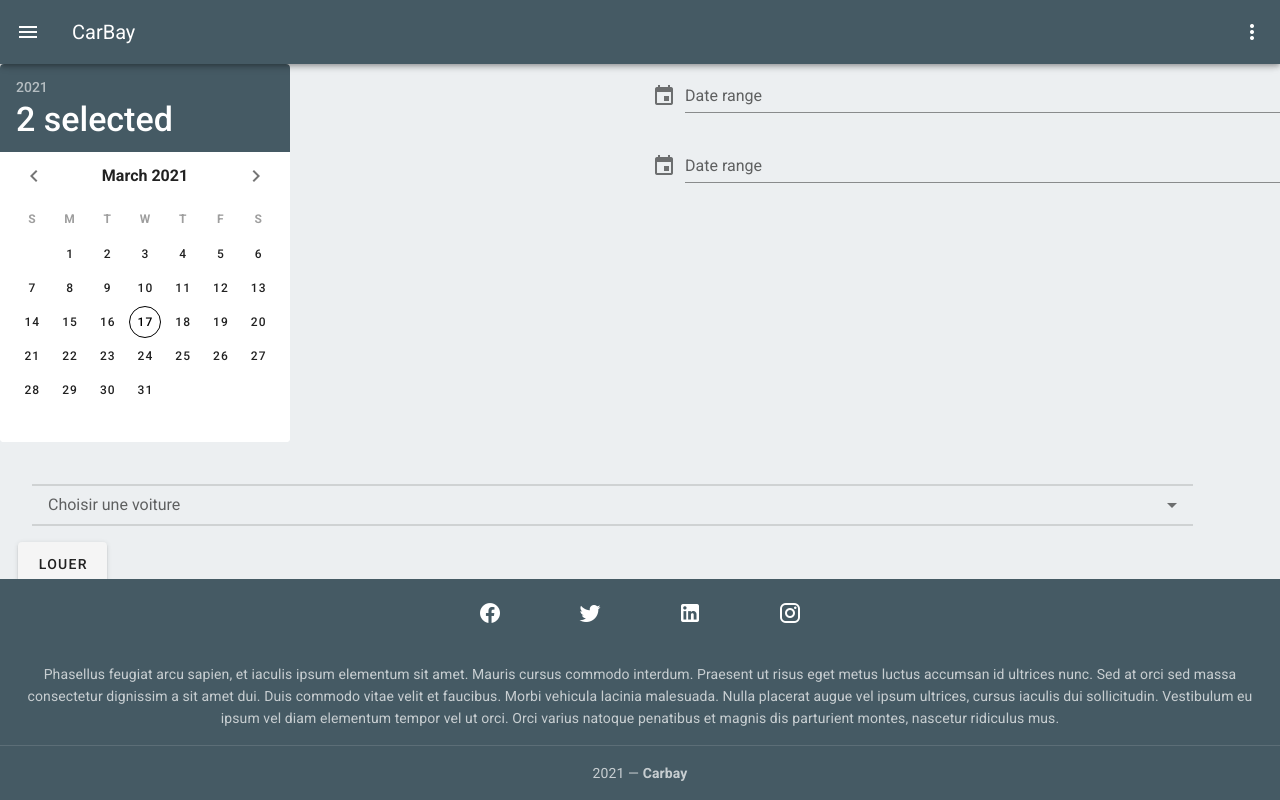
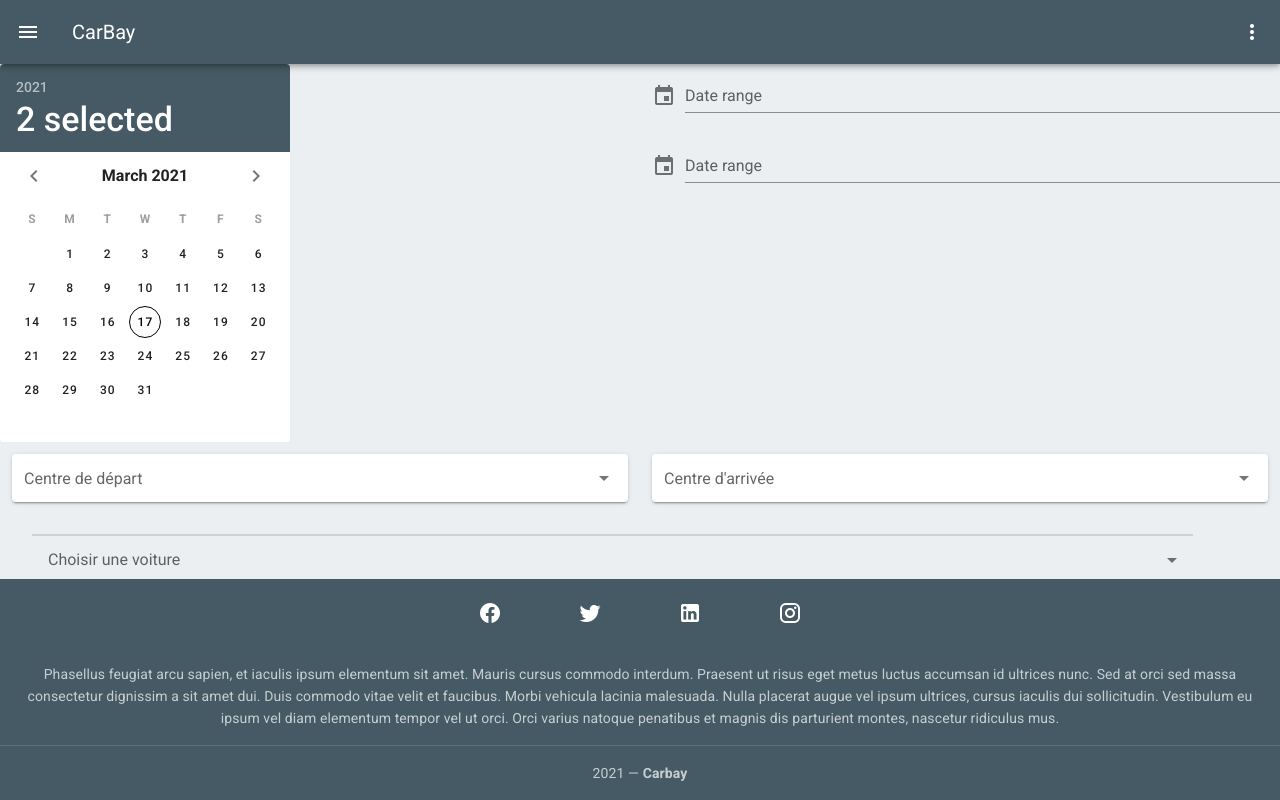
Before and after one commit to MathiasHavekes/web2021-tp2, a Vue app: page /rent/car in a window 1280 px wide. Built offline with nearby package versions, Linux system fonts and the light colour scheme.

Commit message:
ajout des deux dropdown pour les choix de centre

```diff
--- /dev/null
+++ b/src/components/DropDownCentre.vue
@@ -0,0 +1,35 @@
+<template>
+  <v-container fluid>
+    <v-row align="center">
+      <v-col
+        class="d-flex"
+        cols="12"
+        sm="6"
+      >
+        <v-select
+          :items="items"
+          label="Centre de départ"
+          solo
+        ></v-select>
+      </v-col>
+      <v-col
+        class="d-flex"
+        cols="12"
+        sm="6"
+      >
+        <v-select
+          :items="items"
+          label="Centre d'arrivée"
+          solo
+        ></v-select>
+      </v-col>
+    </v-row>
+  </v-container>
+</template>
+<script>
+  export default {
+    data: () => ({
+      items: ['Centre 1', 'Centre 2', 'Centre 3', 'Centre 4'],
+    }),
+  }
+</script>
--- a/src/components/DropDown.vue
+++ b/src/components/DropDownVoiture.vue
@@ -4,7 +4,6 @@
       class="my-2"
       :items="items"
       label="Choisir une voiture"
-      dense
     ></v-overflow-btn>
   </v-container>
 </template>
--- a/src/views/RentCar.vue
+++ b/src/views/RentCar.vue
@@ -2,8 +2,10 @@
   <div class="rent-car">
     <v-form>
       <DatePicker/>
-      <DropDown style = "position:absolute;top:400px;left:20px"/>
-      <Bouton style = "position:absolute;top:490px;left:30px"/>
+      <DropDownCentre/>
+      <DropDownVoiture style = "position:absolute;top:450px;left:20px"/>
+      <Bouton style = "position:absolute;top:560px;left:30px"/>
+
 
     </v-form>
   </div>
@@ -11,13 +13,15 @@
 
 <script>
 import DatePicker from "../components/DatePicker";
-import DropDown from "../components/DropDown";
+import DropDownVoiture from "../components/DropDownVoiture";
+import DropDownCentre from "../components/DropDownCentre";
 import Bouton from"../components/Button"
 
 export default {
   components: {
     DatePicker: DatePicker,
-    DropDown: DropDown,
+    DropDownVoiture: DropDownVoiture,
+    DropDownCentre: DropDownCentre,
     Bouton: Bouton
   }
 };
```
